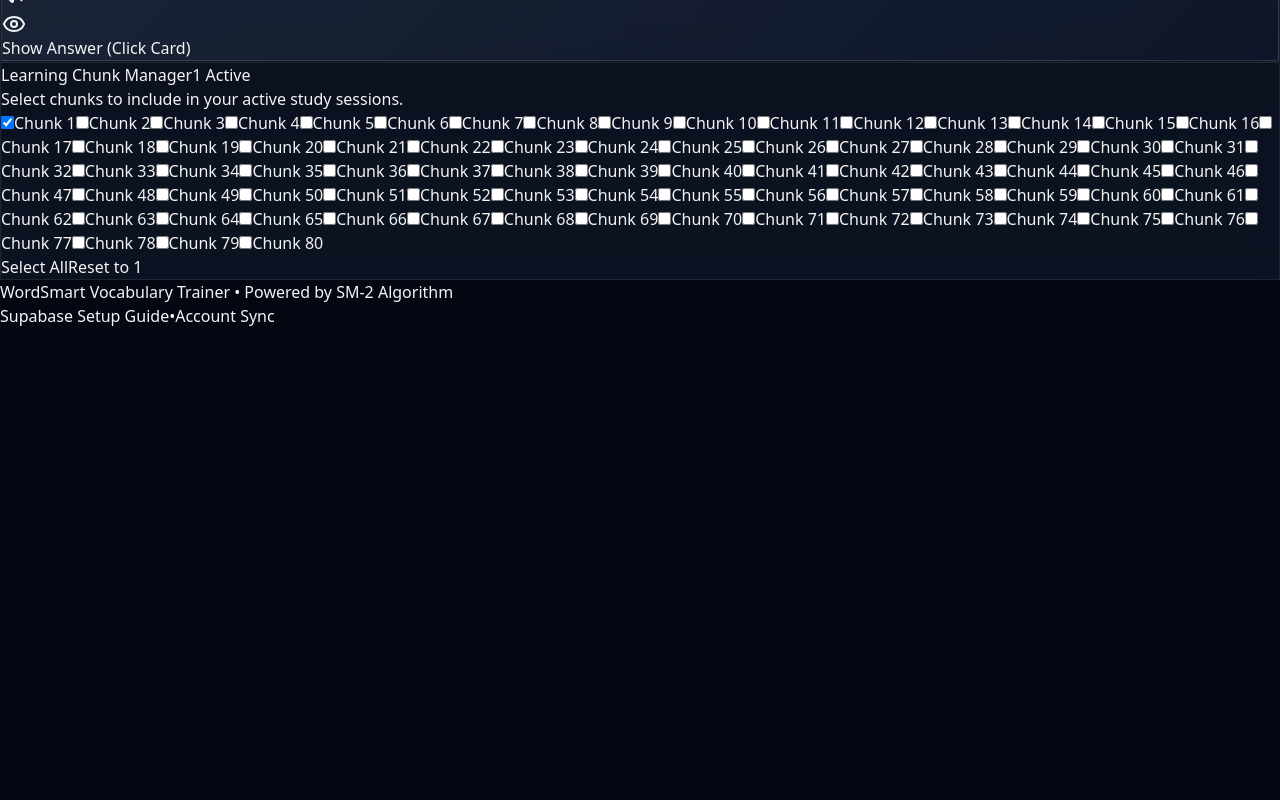
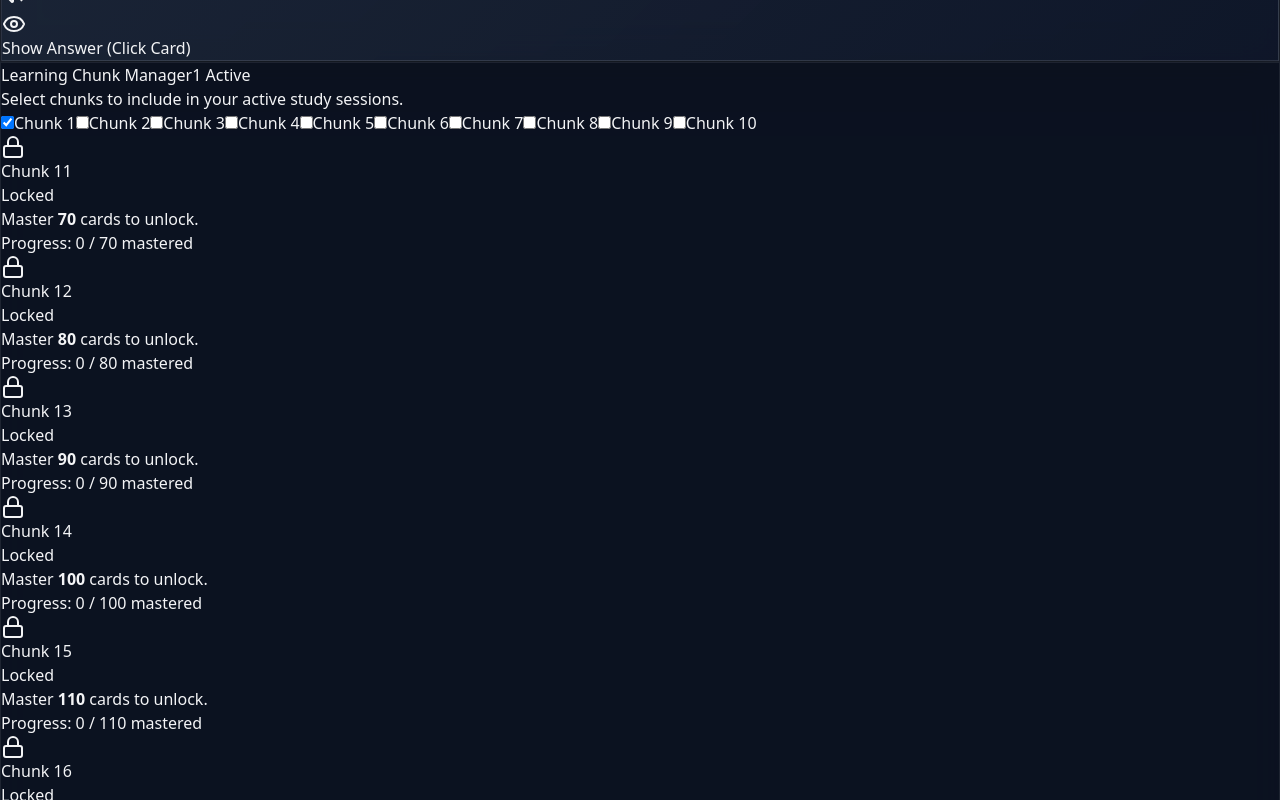
Before and after one commit to faysal17/WordSmart, a React (Vite) app: page / in a window 1280 px wide. Shown: the part 960-1760 px from the top of the page. Before the commit the page ends 1288 px from the top, so only its background shows below. Built offline with nearby package versions, Linux system fonts and the light colour scheme; no server answers.

Commit message:
Implement chunk locking mechanism

```diff
--- a/src/App.jsx
+++ b/src/App.jsx
@@ -1,7 +1,7 @@
 import React, { useState, useEffect, useMemo } from 'react';
-import { Sparkles, Trophy, RotateCcw, AlertTriangle, CloudOff, Clock, CheckCircle, Flame, Brain } from 'lucide-react';
+import { Sparkles, Trophy, RotateCcw, AlertTriangle, CloudOff, Clock, CheckCircle, Flame, Brain, Lock } from 'lucide-react';
 import { loadVocabularyCSV } from './utils/csvParser';
-import { calculateSM2, sortCardsForStudySession, DEFAULT_SM2_CARD } from './utils/sm2';
+import { calculateSM2, sortCardsForStudySession, DEFAULT_SM2_CARD, getRequiredMasteryCountForChunk } from './utils/sm2';
 import { supabase, isSupabaseConfigured } from './lib/supabase';
 import Flashcard from './components/Flashcard';
 import ChunkSelector from './components/ChunkSelector';
@@ -19,6 +19,14 @@ export default function App() {
   // User Authentication & Cloud Progress
   const [user, setUser] = useState(null);
   const [userProgressMap, setUserProgressMap] = useState({});
+
+  // Calculate total mastered count across the entire vocabulary database
+  const totalMasteredCount = useMemo(() => {
+    return Object.entries(userProgressMap).filter(
+      ([wordId, p]) => wordId !== '__unlocked_chunks__' && p && p.status === 'mastered'
+    ).length;
+  }, [userProgressMap]);
+
   const [isAuthModalOpen, setIsAuthModalOpen] = useState(false);
   const [isGuideModalOpen, setIsGuideModalOpen] = useState(false);
 
@@ -67,13 +75,17 @@ export default function App() {
   };
 
   const updateUnlockedChunks = (newChunks) => {
-    const sorted = Array.from(new Set(newChunks)).sort((a, b) => a - b);
+    const allowed = newChunks.filter(c => c <= 10 || totalMasteredCount >= getRequiredMasteryCountForChunk(c));
+    const sorted = Array.from(new Set(allowed)).sort((a, b) => a - b);
     setUnlockedChunks(sorted);
     localStorage.setItem('wordsmart_unlocked_chunks', JSON.stringify(sorted));
     syncUnlockedChunksToCloud(sorted);
   };
 
   const toggleChunkManual = (chunkNum) => {
+    if (chunkNum > 10 && totalMasteredCount < getRequiredMasteryCountForChunk(chunkNum)) {
+      return; // Prevent toggling locked chunks
+    }
     let next;
     if (unlockedChunks.includes(chunkNum)) {
       if (unlockedChunks.length === 1) return; // Prevent removing the last active chunk
@@ -691,6 +703,28 @@ export default function App() {
                   </p>
 
                   {hasLearnedActiveWords && nextAvailableChunk ? (
+                    (() => {
+                      const reqMastery = getRequiredMasteryCountForChunk(nextAvailableChunk);
+                      const isNextLocked = nextAvailableChunk > 10 && totalMasteredCount < reqMastery;
+
+                      if (isNextLocked) {
+                        return (
+                          <div className="pt-3 border-t border-slate-800/80 mt-1 space-y-2 text-left">
+                            <div className="p-2.5 rounded-xl bg-slate-950/60 border border-slate-800 flex items-start gap-2">
+                              <Lock className="w-4 h-4 text-slate-500 shrink-0 mt-0.5" />
+                              <div>
+                                <h4 className="text-[10px] font-bold text-slate-300">Chunk {nextAvailableChunk} is Locked</h4>
+                                <p className="text-[9px] text-slate-400 mt-0.5 leading-relaxed">
+                                  Master <strong className="text-white">{reqMastery}</strong> cards to unlock.
+                                  (Progress: <strong className="text-indigo-400">{totalMasteredCount}/{reqMastery}</strong> mastered)
+                                </p>
+                              </div>
+                            </div>
+                          </div>
+                        );
+                      }
+
+                      return (
                         <div className="pt-3 border-t border-slate-800/80 mt-1 space-y-2">
                           <p className="text-[11px] text-indigo-300 font-semibold leading-relaxed">
                             Ready to expand your learning set?
@@ -702,6 +736,8 @@ export default function App() {
                             Unlock Chunk {nextAvailableChunk}
                           </button>
                         </div>
+                      );
+                    })()
                   ) : (
                     <div className="pt-3 border-t border-slate-800/80 mt-1">
                       <button
@@ -724,6 +760,34 @@ export default function App() {
                   </p>
 
                   {hasLearnedActiveWords && nextAvailableChunk ? (
+                    (() => {
+                      const reqMastery = getRequiredMasteryCountForChunk(nextAvailableChunk);
+                      const isNextLocked = nextAvailableChunk > 10 && totalMasteredCount < reqMastery;
+
+                      if (isNextLocked) {
+                        return (
+                          <div className="pt-3 border-t border-slate-800/80 mt-1 space-y-2.5 text-left">
+                            <div className="p-3 rounded-xl bg-slate-950/60 border border-slate-800 flex items-start gap-2.5">
+                              <Lock className="w-4 h-4 text-slate-500 shrink-0 mt-0.5" />
+                              <div>
+                                <h4 className="text-[11px] font-bold text-slate-300">Chunk {nextAvailableChunk} is Locked</h4>
+                                <p className="text-[10px] text-slate-400 mt-0.5 leading-relaxed">
+                                  Master <strong className="text-white">{reqMastery}</strong> cards to unlock this chunk.
+                                  (Progress: <strong className="text-indigo-400">{totalMasteredCount}/{reqMastery}</strong> mastered)
+                                </p>
+                              </div>
+                            </div>
+                            <button
+                              onClick={rebuildSessionDeck}
+                              className="w-full py-2 rounded-lg bg-indigo-600/20 hover:bg-indigo-600/30 text-indigo-300 border border-indigo-500/20 font-semibold text-xs transition cursor-pointer"
+                            >
+                              Review Active Cards Again
+                            </button>
+                          </div>
+                        );
+                      }
+
+                      return (
                         <div className="pt-3 border-t border-slate-800/80 mt-1 space-y-2.5">
                           <p className="text-[11px] text-indigo-300 font-semibold leading-relaxed">
                             You have finished studying all active cards. Ready to expand your learning?
@@ -735,6 +799,8 @@ export default function App() {
                             Unlock & Add Chunk {nextAvailableChunk}
                           </button>
                         </div>
+                      );
+                    })()
                   ) : (
                     <button
                       onClick={rebuildSessionDeck}
@@ -765,6 +831,30 @@ export default function App() {
             <div className="grid grid-cols-2 lg:grid-cols-1 gap-1.5 overflow-y-auto pr-1 flex-grow scrollbar-thin">
               {availableChunks.map((chunkNum) => {
                 const isUnlocked = unlockedChunks.includes(chunkNum);
+                const isLocked = chunkNum > 10 && totalMasteredCount < getRequiredMasteryCountForChunk(chunkNum);
+                const requiredMastery = getRequiredMasteryCountForChunk(chunkNum);
+
+                if (isLocked) {
+                  return (
+                    <div
+                      key={chunkNum}
+                      className="relative group flex items-center justify-between px-2.5 py-1.5 rounded-xl border border-slate-900/60 bg-slate-950/20 text-slate-600 text-[11px] font-semibold select-none cursor-not-allowed"
+                    >
+                      <div className="flex items-center gap-2">
+                        <Lock className="w-3.5 h-3.5 text-slate-700 shrink-0" />
+                        <span>Chunk {chunkNum}</span>
+                      </div>
+                      <span className="text-[9px] text-slate-700 bg-slate-900/40 px-1.5 py-0.5 rounded-md">Locked</span>
+
+                      {/* Tooltip on Hover */}
+                      <div className="absolute bottom-full left-1/2 transform -translate-x-1/2 mb-1.5 hidden group-hover:block bg-slate-900 border border-slate-800 text-slate-200 text-[10px] p-2 rounded-lg shadow-xl z-50 whitespace-nowrap">
+                        Master <strong className="text-indigo-400">{requiredMastery}</strong> cards to unlock.
+                        <div className="text-[9px] text-slate-400 mt-0.5">Progress: {totalMasteredCount} / {requiredMastery} mastered</div>
+                      </div>
+                    </div>
+                  );
+                }
+
                 return (
                   <label
                     key={chunkNum}
--- a/src/utils/sm2.js
+++ b/src/utils/sm2.js
@@ -118,3 +118,17 @@ export function sortCardsForStudySession(cards, userProgressMap = {}) {
     return new Date(progA.nextReviewDate).getTime() - new Date(progB.nextReviewDate).getTime();
   });
 }
+
+/**
+ * Calculates the required mastered words count to unlock a chunk.
+ * - Chunks 1-10: 0 mastered words (unlocked by default).
+ * - Chunk 11: 70 mastered words.
+ * - Chunk 12: 80 mastered words.
+ * - Subsequent chunks (C >= 11): 70 + (C - 11) * 10 mastered words.
+ * @param {number} chunkNum - The chunk index number
+ * @returns {number} Required mastered cards count
+ */
+export function getRequiredMasteryCountForChunk(chunkNum) {
+  if (chunkNum <= 10) return 0;
+  return 70 + (chunkNum - 11) * 10;
+}
```
Lines whose indentation alone changed are shown as unchanged.
